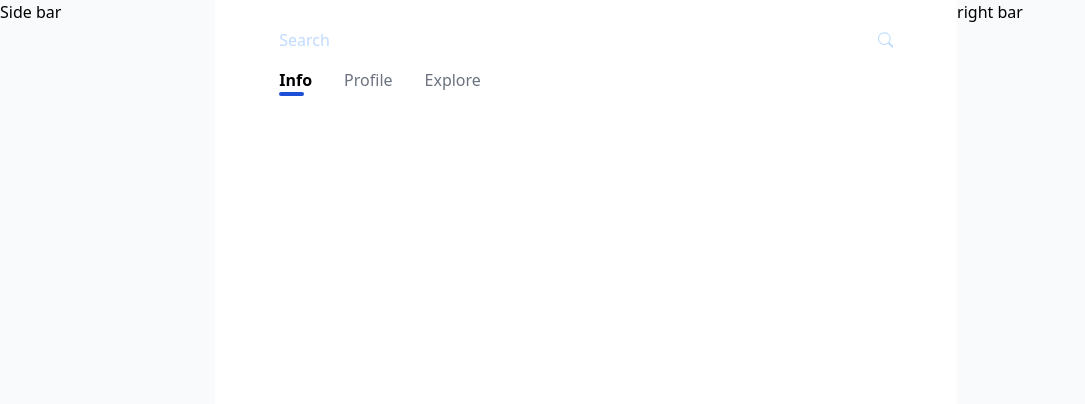
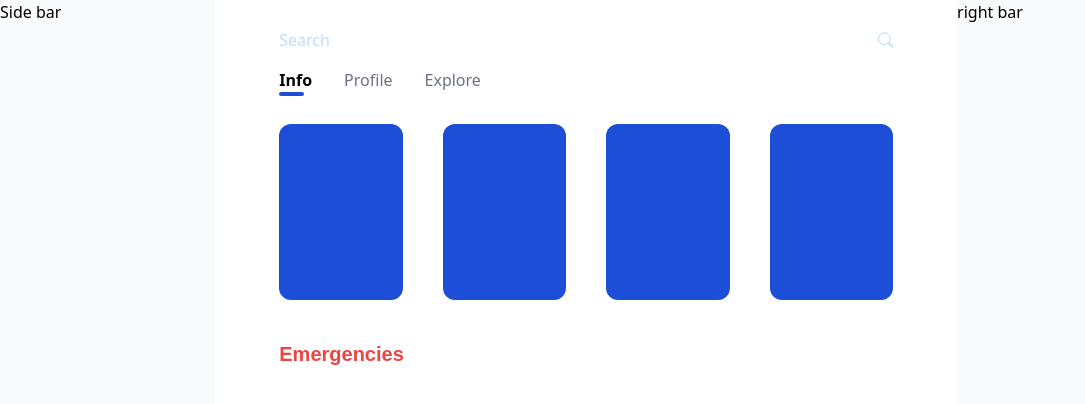
Before and after one commit to harshgoel05/physc, a React (Create React App) app in the folder client/: page /dashboard in a window 1280 px wide. Shown: the top 404 px of the page, without its empty margins (0-1085 px from the left). Built offline with nearby package versions, Linux system fonts and the light colour scheme.

Commit message:
💄 Dashboard Landing

```diff
--- a/client/src/pages/doctor/index.tsx
+++ b/client/src/pages/doctor/index.tsx
@@ -1,4 +1,5 @@
 import React from 'react';
+import Heading from '../../shared/components/Heading';
 import Search from '../../shared/components/Search';
 
 const Dashboard = () => {
@@ -18,6 +19,18 @@ const Dashboard = () => {
           <span className='cursor-pointer'>Explore</span>
         </div>
         {/* navbar end */}
+
+        {/* Cards */}
+        <div className='flex gap-10 px-4 mt-8'>
+          <div className='w-full h-44 bg-blue-700 rounded-xl'></div>
+          <div className='w-full h-44 bg-blue-700 rounded-xl'></div>
+          <div className='w-full h-44 bg-blue-700 rounded-xl'></div>
+          <div className='w-full h-44 bg-blue-700 rounded-xl'></div>
+        </div>
+        {/* Cards end */}
+        <div className='px-4 mt-10'>
+          <Heading text='Emergencies' />
+        </div>
       </div>
       <div className='h-screen w-2/4 bg-gray-50'>right bar</div>
     </div>
--- /dev/null
+++ b/client/src/shared/components/Heading.tsx
@@ -0,0 +1,7 @@
+import React from 'react';
+
+const Heading = (props: any) => {
+  return <p className='font-semibold text-red-500 text-xl'>{props.text}</p>;
+};
+
+export default Heading;
```
